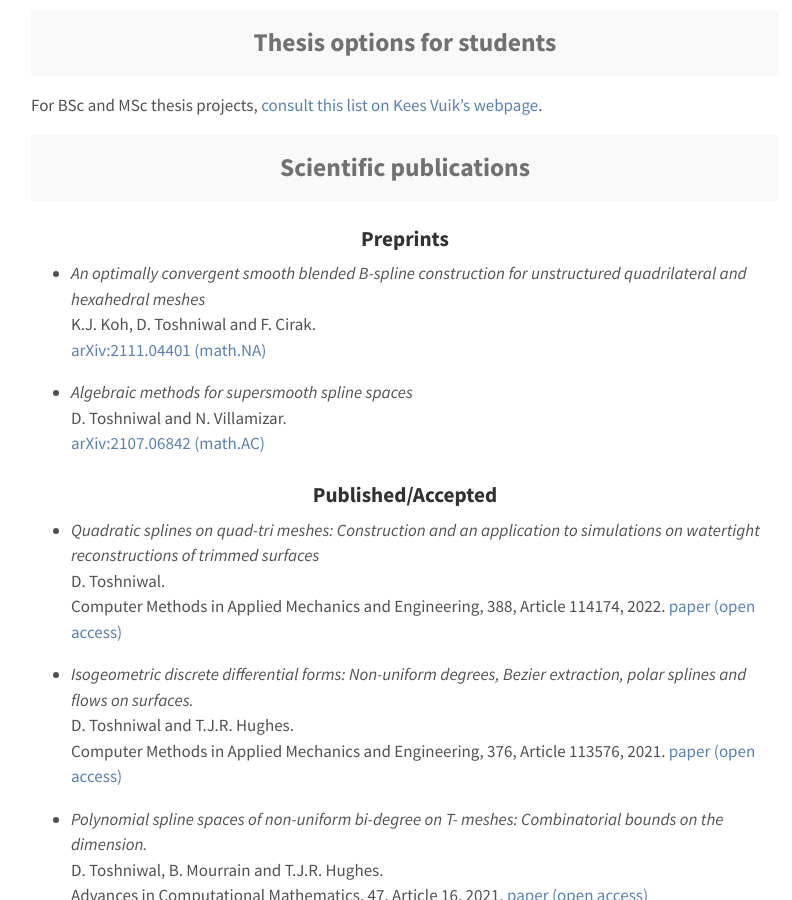
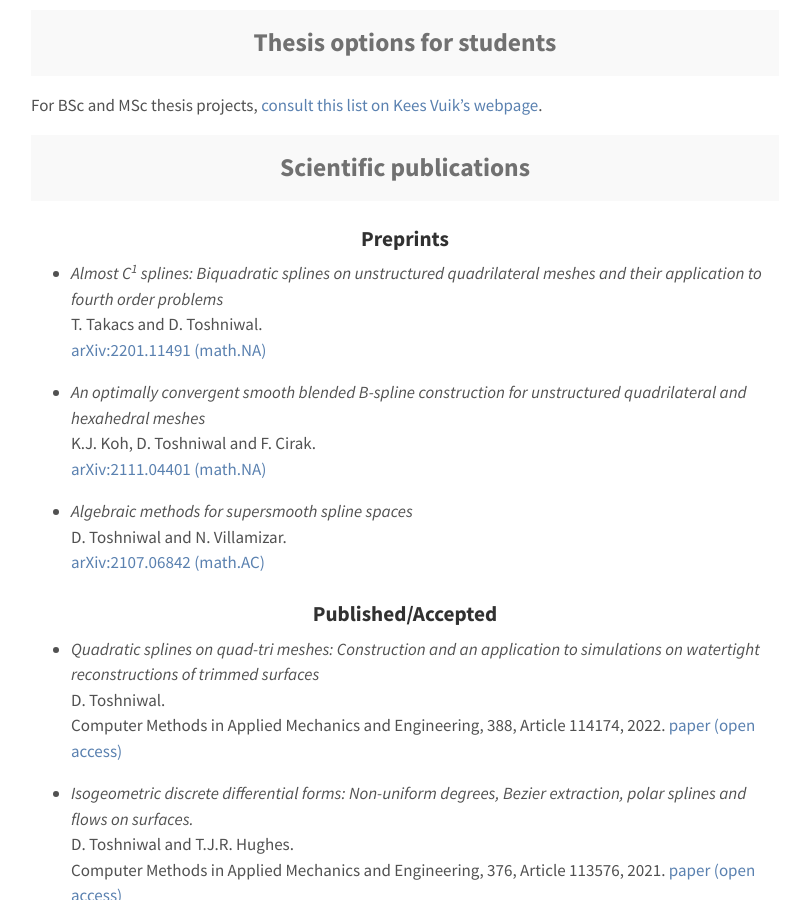
Before and after one commit to dtoshniwal/dtoshniwal.github.io, a Jekyll site: the page built from research.md, in a window 1280 px wide and 900 px high, scrolled down 573 px. Shown: the whole window, without its empty margins (235-1027 px from the left). Built offline with Jekyll 4.4.1, drawn with Linux system fonts in a browser that asks for light colours.

Commit message:
Update publications

```diff
--- a/research.md
+++ b/research.md
@@ -34,6 +34,12 @@ For BSc and MSc thesis projects, [consult this list on Kees Vuik's webpage](http
 
 <h2 class="message" align="center">Scientific publications</h2>
 <h3 align="center">Preprints</h3>
+
+* <i>Almost C<sup>1</sup> splines: Biquadratic splines on unstructured quadrilateral meshes and their application to fourth order problems </i>
+<br>
+T. Takacs and D. Toshniwal.
+<br>
+[arXiv:2201.11491 (math.NA)](https://arxiv.org/abs/2201.11491/)
 
 * <i>An optimally convergent smooth blended B-spline construction for unstructured quadrilateral and hexahedral meshes </i>
 <br>
```
